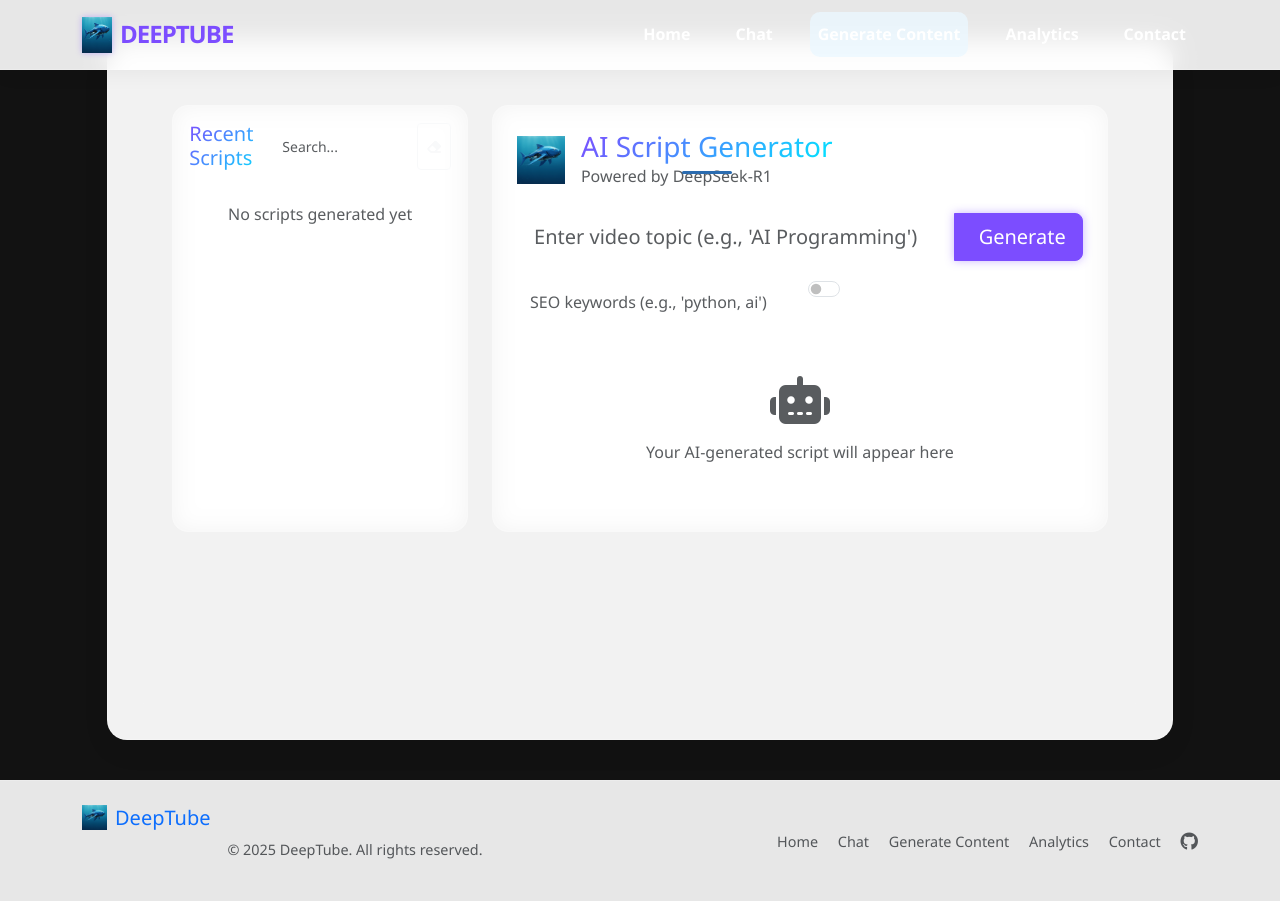
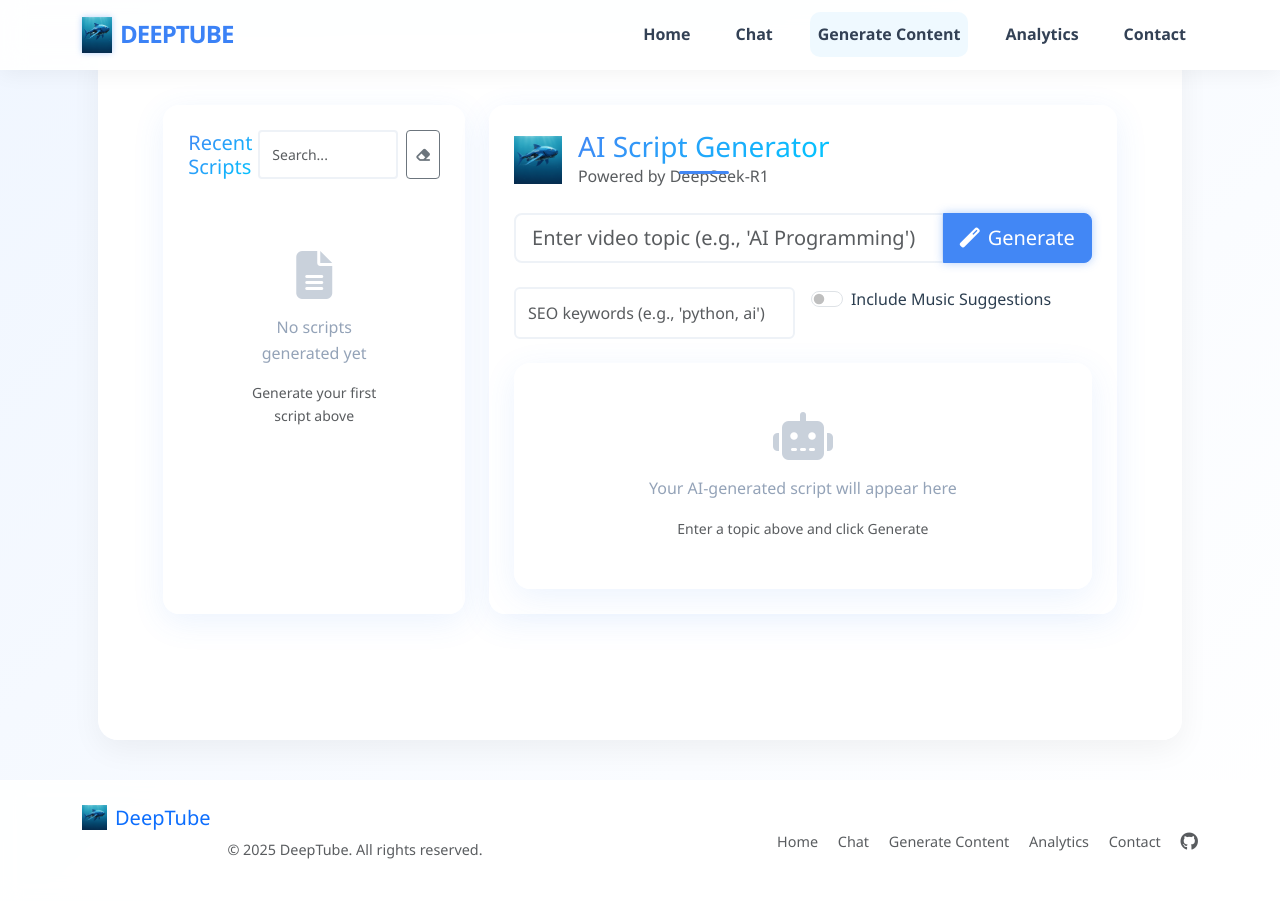
Before and after one commit to Waqas-Baloch99/DeepTube, a Django app: page /script_generation/ in a window 1280 px wide. Run offline with Django 5.2, Linux system fonts and the light colour scheme; data that the repository does not hold is empty.

Commit message:
Update script_generation.html

```diff
--- a/youtubeapp/templates/youtubeapp/script_generation.html
+++ b/youtubeapp/templates/youtubeapp/script_generation.html
@@ -4,37 +4,32 @@
 {% block extra_css %}
 <style>
 :root {
-    --deepseek-primary: #7c4dff;
-    --deepseek-accent: #00e5ff;
+    --primary-blue: #4287f5;
+    --light-blue: #f0f6ff;
+    --hover-blue: #2d6ed9;
     --deepseek-border: rgba(255, 255, 255, 0.2);
-    --deepseek-glow: rgba(124, 77, 255, 0.4);
-    --deepseek-text: #ffffff;
-    --deepseek-text-secondary: #bdbdbd;
-    --deepseek-bg: #121212;
-    --deepseek-bg-lighter: #1e1e1e;
-    --deepseek-bg-input: rgba(255, 255, 255, 0.08);
-    --deepseek-success: #00c853;
-    --deepseek-error: #ff1744;
+    --deepseek-glow: rgba(66, 135, 245, 0.4);
 }
 
 body {
-    background: var(--deepseek-bg);
-    color: var(--deepseek-text);
+    background: linear-gradient(135deg, var(--light-blue) 0%, #ffffff 100%);
+    color: #2c3e50;
     overscroll-behavior: none;
     font-family: 'Segoe UI', Arial, sans-serif;
 }
 
 .text-gradient {
-    background: linear-gradient(135deg, var(--deepseek-primary), var(--deepseek-accent));
+    background: linear-gradient(135deg, var(--primary-blue), #00c6ff);
     -webkit-background-clip: text;
     background-clip: text;
     -webkit-text-fill-color: transparent;
 }
 
 .glass-effect {
-    background: rgba(255, 255, 255, 0.05);
-    backdrop-filter: blur(12px);
-    border: 1px solid var(--deepseek-border);
+    background: rgba(255, 255, 255, 0.9);
+    backdrop-filter: blur(10px);
+    border: 1px solid rgba(255, 255, 255, 0.2);
+    box-shadow: 0 8px 32px rgba(66, 135, 245, 0.1);
     transition: transform 0.2s ease;
 }
 
@@ -43,29 +38,35 @@
 }
 
 .script-history {
-    max-height: 60vh;
+    max-height: 70vh;
     overflow-y: auto;
     scroll-behavior: smooth;
     scrollbar-width: thin;
-    scrollbar-color: var(--deepseek-primary) var(--deepseek-bg-lighter);
+    scrollbar-color: var(--primary-blue) #f0f6ff;
 }
 
 .history-item {
     transition: all 0.2s ease;
     cursor: pointer;
+    border-left: 3px solid transparent;
 }
 
 .history-item:hover {
-    background: var(--deepseek-bg-input);
-    transform: scale(1.02);
+    background: rgba(66, 135, 245, 0.05);
+    border-left: 3px solid var(--primary-blue);
+}
+
+.history-item.active {
+    background: rgba(66, 135, 245, 0.1);
+    border-left: 3px solid var(--primary-blue);
 }
 
 .skeleton-loader {
     background: linear-gradient(
         90deg,
-        var(--deepseek-bg-lighter) 25%,
-        var(--deepseek-bg-input) 50%,
-        var(--deepseek-bg-lighter) 75%
+        #f0f6ff 25%,
+        #ffffff 50%,
+        #f0f6ff 75%
     );
     background-size: 200% 100%;
     animation: skeleton-loading 1.5s ease-in-out infinite;
@@ -98,24 +99,25 @@
 }
 
 .btn-primary {
-    background: var(--deepseek-primary);
-    border-color: var(--deepseek-primary);
+    background: var(--primary-blue);
+    border-color: var(--primary-blue);
     box-shadow: 0 0 10px var(--deepseek-glow);
 }
 
 .btn-primary:hover {
-    background: var(--deepseek-accent);
-    border-color: var(--deepseek-accent);
+    background: var(--hover-blue);
+    border-color: var(--hover-blue);
+    transform: translateY(-2px);
 }
 
-.form-control.glass-input {
-    background: var(--deepseek-bg-input);
-    border: 1px solid var(--deepseek-border);
-    color: var(--deepseek-text);
+.form-control {
+    border: 2px solid #eef2f7;
+    padding: 0.75rem;
+    transition: all 0.3s;
 }
 
-.form-control.glass-input:focus {
-    border-color: var(--deepseek-primary);
+.form-control:focus {
+    border-color: var(--primary-blue);
     box-shadow: 0 0 5px var(--deepseek-glow);
 }
 
@@ -134,22 +136,56 @@
 
 .loading-content {
     text-align: center;
-    color: var(--deepseek-text);
+    color: #ffffff;
 }
 
 .toast {
     padding: 0.75rem 1.25rem;
     border-radius: 0.5rem;
-    color: var(--deepseek-text);
+    color: #ffffff;
+    background: rgba(0, 0, 0, 0.8);
+    backdrop-filter: blur(10px);
+    box-shadow: 0 4px 15px rgba(0, 0, 0, 0.2);
+    animation: toastIn 0.3s ease forwards;
+}
+
+@keyframes toastIn {
+    from { opacity: 0; transform: translateY(20px); }
+    to { opacity: 1; transform: translateY(0); }
+}
+
+.script-content {
+    position: relative;
+    transition: all 0.3s ease;
+}
+
+.script-text {
+    line-height: 1.6;
+}
+
+.empty-state {
+    display: flex;
+    flex-direction: column;
+    align-items: center;
+    justify-content: center;
+    padding: 3rem;
+    text-align: center;
+    color: #94a3b8;
+}
+
+.empty-state i {
+    font-size: 3rem;
+    margin-bottom: 1rem;
+    opacity: 0.5;
 }
 </style>
 {% endblock %}
 
 {% block content %}
-<div class="container-fluid py-4">
+<div class="container py-4">
     <div class="loading-overlay" id="loadingOverlay" style="display: none;">
         <div class="loading-content">
-            <div class="spinner-grow" style="color: var(--deepseek-primary);" role="status"></div>
+            <div class="spinner-grow" style="color: var(--primary-blue);" role="status"></div>
             <p class="h5 mt-3">Generating AI Magic...</p>
         </div>
     </div>
@@ -157,19 +193,22 @@
     <div class="row g-4">
         <!-- History Column -->
         <div class="col-lg-4">
-            <div class="glass-effect p-3 rounded-4 h-100">
-                <div class="d-flex justify-content-between align-items-center mb-3">
+            <div class="glass-effect p-4 rounded-4 h-100">
+                <div class="d-flex justify-content-between align-items-center mb-4">
                     <h5 class="mb-0 text-gradient">Recent Scripts</h5>
                     <div class="d-flex gap-2">
-                        <input type="text" id="historySearch" class="form-control glass-input form-control-sm"
+                        <input type="text" id="historySearch" class="form-control form-control-sm"
                                placeholder="Search..." style="width: 140px">
-                        <button class="btn btn-sm btn-outline-light" id="clearHistory" title="Clear history">
+                        <button class="btn btn-sm btn-outline-secondary" id="clearHistory" title="Clear history">
                             <i class="fas fa-eraser"></i>
                         </button>
                     </div>
                 </div>
                 <div class="script-history" id="scriptHistory">
-                    <div class="text-center text-muted py-3">Loading history...</div>
+                    <div class="empty-state">
+                        <i class="fas fa-history"></i>
+                        <p>Loading history...</p>
+                    </div>
                 </div>
             </div>
         </div>
@@ -186,22 +225,22 @@
                 </div>
 
                 <form id="scriptForm" class="needs-validation" novalidate>
-                    <div class="mb-3">
+                    <div class="mb-4">
                         <div class="input-group input-group-lg">
-                            <input type="text" class="form-control glass-input" id="topic"
+                            <input type="text" class="form-control" id="topic"
                                    placeholder="Enter video topic (e.g., 'AI Programming')" required>
                             <button class="btn btn-primary" type="submit">
-                                <i class="fas fa-sparkles me-2"></i>Generate
+                                <i class="fas fa-magic me-2"></i>Generate
                             </button>
                         </div>
-                        <div class="invalid-feedback mt-1" style="color: var(--deepseek-error);">
+                        <div class="invalid-feedback mt-1">
                             Please enter a topic.
                         </div>
                     </div>
 
-                    <div class="row g-3">
+                    <div class="row g-3 mb-4">
                         <div class="col-md-6">
-                            <input type="text" class="form-control glass-input"
+                            <input type="text" class="form-control"
                                    id="keywords" placeholder="SEO keywords (e.g., 'python, ai')">
                         </div>
                         <div class="col-md-6">
@@ -214,9 +253,10 @@
                 </form>
 
                 <div class="mt-4" id="scriptOutput">
-                    <div class="glass-effect rounded-4 p-4 text-center">
-                        <i class="fas fa-robot fa-3x text-muted mb-3"></i>
-                        <p class="text-muted">Your AI-generated script will appear here</p>
+                    <div class="empty-state glass-effect rounded-4 p-5">
+                        <i class="fas fa-robot"></i>
+                        <p>Your AI-generated script will appear here</p>
+                        <small class="text-muted">Enter a topic above and click Generate</small>
                     </div>
                 </div>
             </div>
@@ -236,25 +276,43 @@
     const toast = document.createElement('div');
     toast.className = `toast position-fixed bottom-0 end-0 m-3 ${isError ? 'bg-danger' : 'bg-success'}`;
     toast.style.zIndex = '1050';
-    toast.textContent = message;
+    toast.innerHTML = `
+        <div class="d-flex align-items-center">
+            <i class="fas ${isError ? 'fa-exclamation-circle' : 'fa-check-circle'} me-2"></i>
+            <span>${message}</span>
+        </div>
+    `;
     document.body.appendChild(toast);
-    setTimeout(() => toast.remove(), 3000);
+
+    // Animate out after delay
+    setTimeout(() => {
+        toast.style.opacity = '0';
+        toast.style.transform = 'translateY(20px)';
+        setTimeout(() => toast.remove(), 300);
+    }, 3000);
 };
 
 const copyToClipboard = () => {
     const scriptText = document.querySelector('.script-text')?.innerText || '';
-    navigator.clipboard.writeText(scriptText).then(() => showToast('Copied to clipboard!'));
+    navigator.clipboard.writeText(scriptText)
+        .then(() => showToast('Copied to clipboard!'))
+        .catch(() => showToast('Failed to copy to clipboard', true));
 };
 
 document.addEventListener('DOMContentLoaded', () => {
     const csrfToken = document.querySelector('[name=csrfmiddlewaretoken]')?.value || '';
     const scriptHistoryContainer = document.getElementById('scriptHistory');
+    let activeHistoryItem = null;
 
     // Load history immediately on page load
     loadScriptHistory();
 
     async function loadScriptHistory() {
-        scriptHistoryContainer.innerHTML = '<div class="text-center text-muted py-3">Loading history...</div>';
+        scriptHistoryContainer.innerHTML = `
+            <div class="empty-state">
+                <i class="fas fa-spinner fa-spin"></i>
+                <p>Loading history...</p>
+            </div>`;
         try {
             const response = await fetch('/script_history/', {
                 method: 'GET',
@@ -268,14 +326,26 @@
             renderHistory(data.history || []);
         } catch (error) {
             console.error('History load error:', error);
-            scriptHistoryContainer.innerHTML = '<div class="text-center text-muted py-3">Failed to load history</div>';
+            scriptHistoryContainer.innerHTML = `
+                <div class="empty-state">
+                    <i class="fas fa-exclamation-circle"></i>
+                    <p>Failed to load history</p>
+                    <button class="btn btn-sm btn-outline-primary mt-2" onclick="loadScriptHistory()">
+                        <i class="fas fa-redo"></i> Retry
+                    </button>
+                </div>`;
             showToast('Could not load script history', true);
         }
     }
 
     function renderHistory(history) {
         if (!history || history.length === 0) {
-            scriptHistoryContainer.innerHTML = '<div class="text-center text-muted py-3">No scripts generated yet</div>';
+            scriptHistoryContainer.innerHTML = `
+                <div class="empty-state">
+                    <i class="fas fa-file-alt"></i>
+                    <p>No scripts generated yet</p>
+                    <small class="text-muted">Generate your first script above</small>
+                </div>`;
             return;
         }
         const fragment = document.createDocumentFragment();
@@ -296,9 +366,12 @@
                     <div class="script-preview text-muted">${escapeHtml(script.preview || 'No preview available')}</div>
                     <small class="text-muted">${new Date(script.created_at).toLocaleString()}</small>
                 </div>
-                <button class="btn btn-sm btn-link text-danger delete-btn" data-id="${script.id}" title="View script">
-                    <i class="fas fa-eye"></i>
-                </button>
+                <div class="d-flex gap-1">
+                    <button class="btn btn-sm btn-outline-primary view-btn" data-id="${script.id}" title="View script">
+                        <i class="fas fa-eye"></i>
+                    </button>
+
+                </div>
             </div>
         `;
         return div;
@@ -345,10 +418,11 @@
             }
 
             const data = await response.json();
-            displayScript(data.script);
+            displayScript(data.script, topic);
             await loadScriptHistory(); // Ensure history updates after generation
             scriptForm.reset();
             scriptForm.classList.remove('was-validated');
+            showToast('Script generated successfully!');
         } catch (error) {
             console.error('Script generation error:', error);
             showToast(`Failed to generate script: ${error.message}`, true);
@@ -357,11 +431,12 @@
         }
     });
 
-    function displayScript(script) {
+    function displayScript(script, title = 'Generated Script') {
         document.getElementById('scriptOutput').innerHTML = `
             <div class="script-content position-relative glass-effect p-4 rounded-4">
-                <button class="copy-btn btn btn-sm btn-dark" onclick="copyToClipboard()">
-                    <i class="fas fa-copy"></i>
+                <h5 class="mb-3 text-gradient">${escapeHtml(title)}</h5>
+                <button class="copy-btn btn btn-sm btn-primary" onclick="copyToClipboard()">
+                    <i class="fas fa-copy me-1"></i> Copy
                 </button>
                 <pre class="script-text font-monospace mb-0" style="white-space: pre-wrap;">${escapeHtml(script)}</pre>
             </div>
@@ -378,15 +453,40 @@
     function filterHistory(query) {
         const items = scriptHistoryContainer.querySelectorAll('.history-item');
         const q = query.toLowerCase();
+        let hasResults = false;
+
         items.forEach(item => {
             const text = item.textContent.toLowerCase();
-            item.style.display = text.includes(q) ? '' : 'none';
+            const matches = text.includes(q);
+            item.style.display = matches ? '' : 'none';
+            if (matches) hasResults = true;
         });
+
+        // Show no results message if needed
+        if (!hasResults && items.length > 0) {
+            const noResults = document.createElement('div');
+            noResults.className = 'empty-state';
+            noResults.innerHTML = `
+                <i class="fas fa-search"></i>
+                <p>No matching scripts found</p>
+            `;
+            scriptHistoryContainer.appendChild(noResults);
+        } else {
+            const existingNoResults = scriptHistoryContainer.querySelector('.empty-state');
+            if (existingNoResults && items.length > 0) {
+                existingNoResults.remove();
+            }
+        }
     }
 
     // Clear History
     document.getElementById('clearHistory').addEventListener('click', async () => {
+        if (!confirm('Are you sure you want to clear all script history? This cannot be undone.')) {
+            return;
+        }
+
         try {
+            showLoading(true);
             const response = await fetch('/clear_script_history/', {
                 method: 'POST',
                 headers: { 'X-CSRFToken': csrfToken }
@@ -397,16 +497,23 @@
         } catch (error) {
             console.error('Clear history error:', error);
             showToast('Failed to clear history', true);
+        } finally {
+            showLoading(false);
         }
     });
 
     // History Interactions (View Script)
     function initHistoryInteractions() {
         scriptHistoryContainer.addEventListener('click', async (e) => {
-            const viewBtn = e.target.closest('.delete-btn'); // Reused as "view" button
+            const viewBtn = e.target.closest('.view-btn');
+            const deleteBtn = e.target.closest('.delete-btn');
+            const historyItem = e.target.closest('.history-item');
+
+            // Handle view button click
             if (viewBtn) {
                 const id = viewBtn.dataset.id;
                 try {
+                    showLoading(true);
                     const response = await fetch(`/script/${id}/`, {
                         method: 'GET',
                         headers: { 'X-CSRFToken': csrfToken }
@@ -414,11 +521,60 @@
                     if (!response.ok) throw new Error('Script not found');
                     const data = await response.json();
                     if (data.error) throw new Error(data.error);
-                    displayScript(data.script);
+
+                    // Update active item
+                    if (activeHistoryItem) {
+                        activeHistoryItem.classList.remove('active');
+                    }
+                    historyItem.classList.add('active');
+                    activeHistoryItem = historyItem;
+
+                    displayScript(data.script, data.topic || 'Untitled Script');
                     showToast('Script loaded from history');
                 } catch (error) {
                     console.error('Script fetch error:', error);
                     showToast(`Failed to load script: ${error.message}`, true);
+                } finally {
+                    showLoading(false);
+                }
+            }
+
+            // Handle delete button click
+            if (deleteBtn) {
+                const id = deleteBtn.dataset.id;
+                if (!confirm('Are you sure you want to delete this script?')) {
+                    return;
+                }
+
+                try {
+                    showLoading(true);
+                    const response = await fetch(`/script/${id}/delete/`, {
+                        method: 'POST',
+                        headers: { 'X-CSRFToken': csrfToken }
+                    });
+                    if (!response.ok) throw new Error('Failed to delete script');
+
+                    // Remove from DOM
+                    historyItem.style.height = `${historyItem.offsetHeight}px`;
+                    setTimeout(() => {
+                        historyItem.style.height = '0';
+                        historyItem.style.opacity = '0';
+                        historyItem.style.padding = '0';
+                        historyItem.style.margin = '0';
+                        setTimeout(() => {
+                            historyItem.remove();
+                            if (scriptHistoryContainer.querySelectorAll('.history-item').length === 0) {
+                                renderHistory([]);
+                            }
+                        }, 300);
+                    }, 10);
+
+                    showToast('Script deleted successfully');
+                } catch (error) {
+                    console.error('Script delete error:', error);
+                    showToast(`Failed to delete script: ${error.message}`, true);
+                } finally {
+                    showLoading(false);
                 }
             }
         });
```
